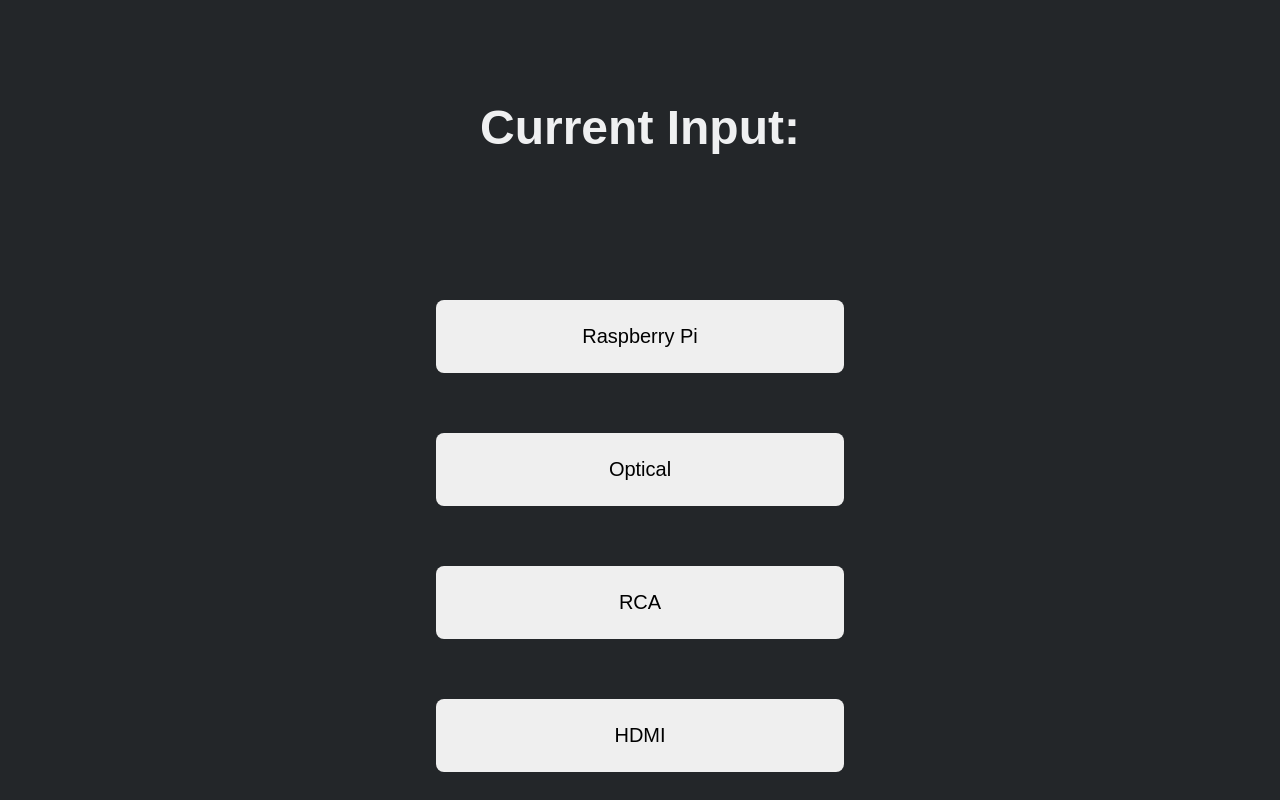
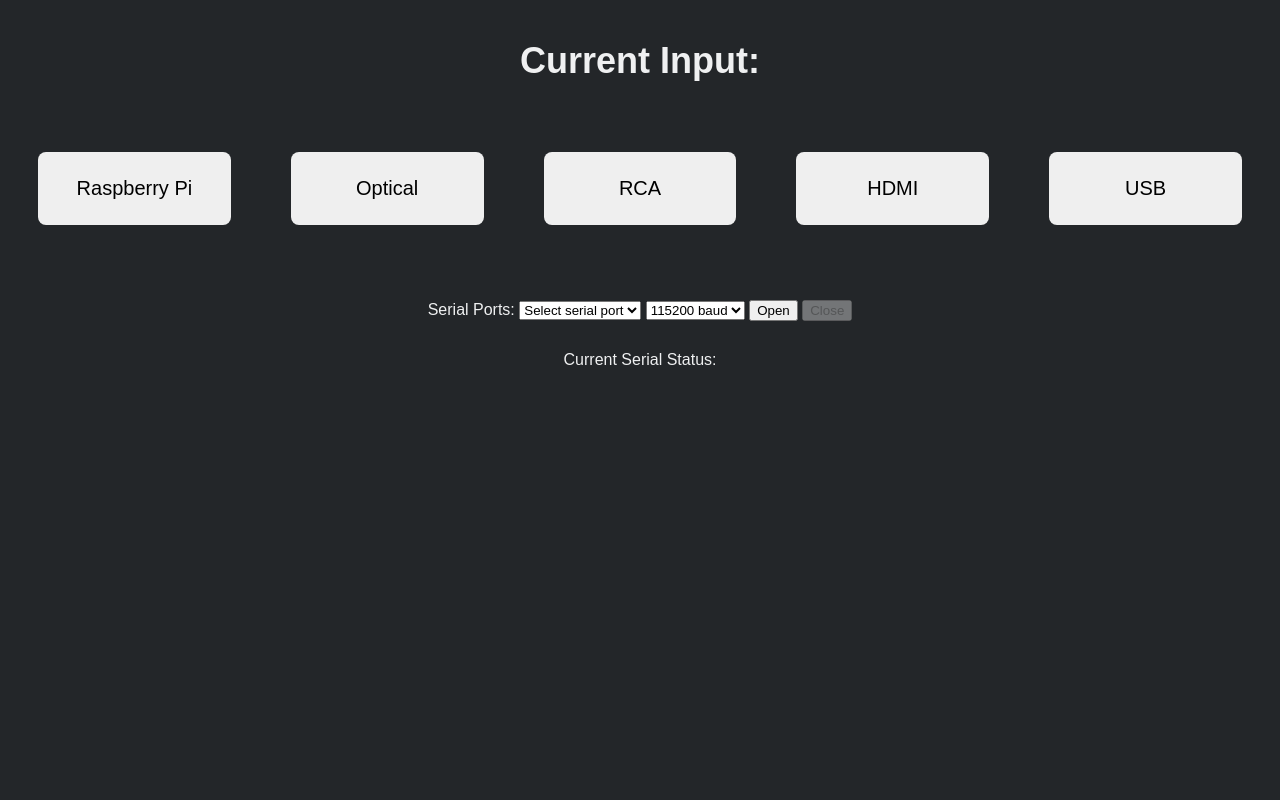
Before and after one commit to cadowns/roon-web-controller, a website: page public/inputs.html in a window 1280 px wide. Shown: the top 800 px of the page. Drawn offline with nearby package versions, Linux system fonts and the light colour scheme; no server answers.

Commit message:
Reworked zone selection logic and layout of inputs on page.

```diff
--- a/app.js
+++ b/app.js
@@ -126,7 +126,6 @@
   // log_level: "none",
   email: "masked",
   website: "https://github.com/pluggemi/roon-web-controller",
-  log_level: "none",
 
   core_paired: function(core_) {
     core = core_;
@@ -145,8 +144,10 @@
           var item = {};
           item.zone_id = zone_id;
           item.display_name = display_name;
+          item.disp_name_b64 = escape(display_name);
 
           zoneList.push(item);
+          console.log(item);
           zoneStatus.push(data.zones[x]);
         }
 
--- a/public/css/inputs.css
+++ b/public/css/inputs.css
@@ -1,15 +1,16 @@
 #inputSelectors {
     display: flex;
-    flex-direction: column;
+    flex-direction: row;
     align-items: center;
-    padding: 15px;
+    justify-content: space-between;
+    /* padding: 15px; */
 
 }
 
 .inputButton {
     width: 33%;
-    padding:  25px;
-    margin: 30px;
+    padding: 25px;
+    margin: 30px 30px 60px 30px;
     font-size: 20px;
     border-radius: 8px;
 
@@ -26,10 +27,17 @@
     display: flex;
     flex-direction: column;
     align-items: center;
-    margin-top: 100px;
-    margin-bottom: 100px;
-    font-size: 48px;
+    margin-top: 40px;
+    margin-bottom: 40px;
+    font-size: 36px;
     font-weight: bold;
+}
+#serial {
+    display:flex;
+    align-items: center;
+    flex-direction: column;
+}
 
-
+.serialContents {
+    padding: 15px
 }
--- a/public/inputs.html
+++ b/public/inputs.html
@@ -85,8 +85,8 @@
         >USB</button>
 
     </div>
-
-    <div id="serialInfo">
+    <div id="serial">
+        <div id="serialInfo" class="serialContents">
             <form name="serialPorts" id="serialPorts" onsubmit="submitSerial()">
                 Serial Ports: <select name="serialPortList" id="serialPortList">
                 <option value="" selected> Select serial port </option>
@@ -99,8 +99,9 @@
                 <input type="button" value="Close" id="serialCloseBtn" disabled>
             </form>
         </div>
-    <div id="serialStatusDiv">
+        <div id="serialStatusDiv" class="serialContents">
             Current Serial Status:
+        </div>
     </div>
 </div>
 </body>
--- a/public/js/inputs.js
+++ b/public/js/inputs.js
@@ -131,7 +131,8 @@
             $("#serialPortList")
                 .append($('<option>', {
                    value: portList[x],
-                    text: friendlyNames[x]
+                    text: friendlyNames[x],
+                    id: "string"
             }));
         }
     })
```
Also changed, not shown: package.json (+8 -1 lines), public/js/nowplaying.js (+22 -14 lines), 1 other file. Lines whose indentation alone changed are shown as unchanged.
